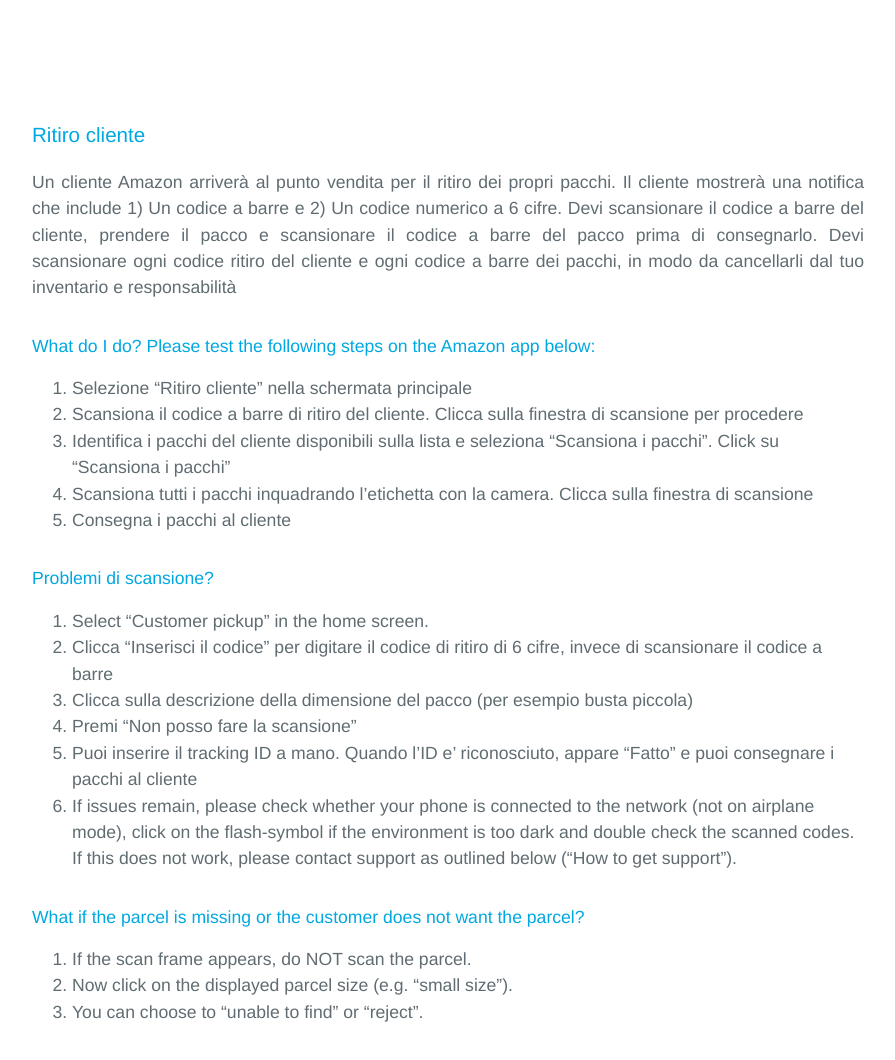
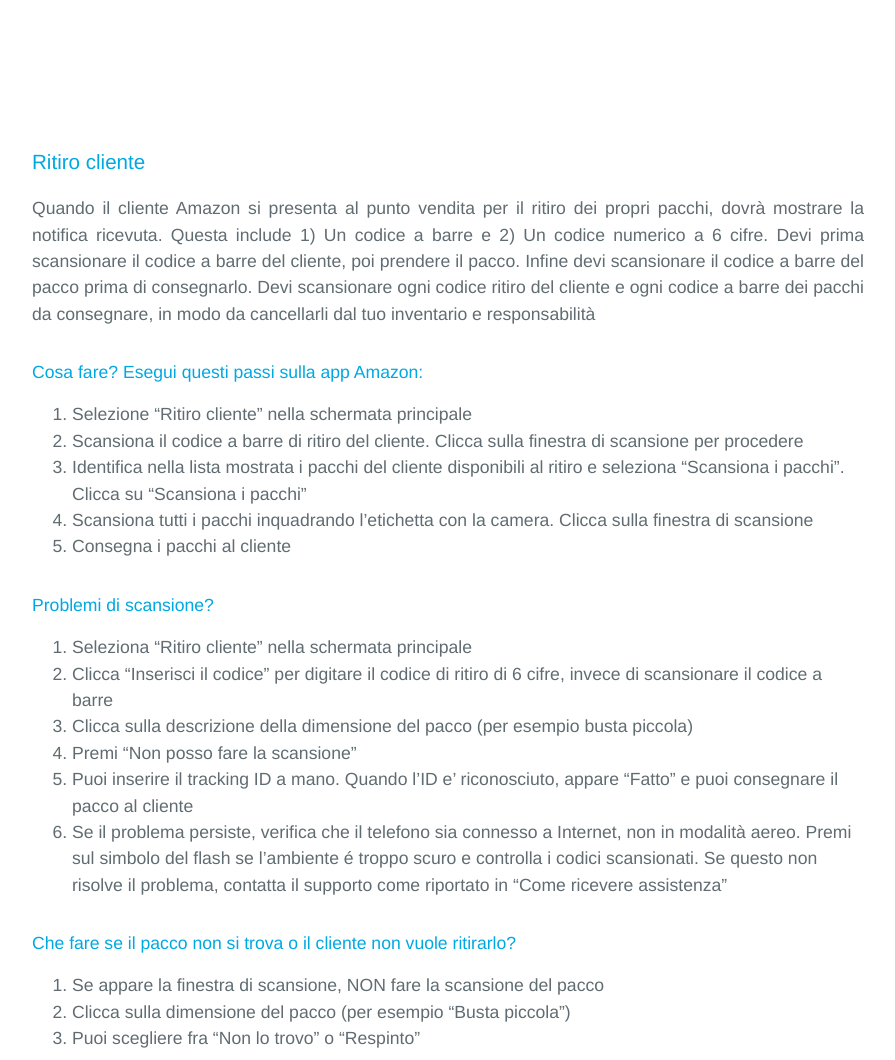
Before and after one commit to amzn/amazon-hub-support, a Jekyll site: the page built from in-store/it/index.md, in a window 1280 px wide and 1400 px high, scrolled down 2646 px, cut to the strip 88-1148 px from the top of the window. Shown: the whole strip, without its empty margins (192-1087 px from the left). Built offline with Jekyll 4.4.1, drawn with Linux system fonts in a browser that asks for light colours; some web fonts are replaced; our own code applies the rules of GitHub Pages for plain Markdown files; a script that is not in the unit is left out; some of the changed text lies outside the part shown.

```diff
--- a/in-store/it/index.md
+++ b/in-store/it/index.md
@@ -3,7 +3,7 @@ layout: default
 title: Supporto punti vendita
 ---
 
-#### Cosa é Amazon Counter ?
+#### Come funziona il servizio Amazon Counter?
 Il tuo punto vendita fornisce il servizio di ritiro degli ordini Amazon. Imparerai come usare la App, ricevere supporto e fornire un servizio best-in-class ai tuoi clienti.
 
 ## Panoramica dei contenuti
@@ -11,10 +11,10 @@ Il tuo punto vendita fornisce il servizio di ritiro degli ordini Amazon. Imparer
   - [Consegna corriere](#consegna-corriere)
   - [Ritiro cliente](#ritiro-cliente)
   - [Ritiro del corriere](#ritiro-del-corriere)
-- [Come ricevere supporto](#come-ricevere-supporto)
+- [Come ricevere assistenza](#come-ricevere-assistenza)
 - [Come fornire il miglior servizio al cliente](#come-fornire-il-miglior-servizio-al-cliente)
 - [Come controllare i pacchi](#come-controllare-i-pacchi)
-- [FAQs](#faqs)
+- [Domande frequenti](#domande-frequenti)
 
 ## Punti fondamentali
 1. Scansiona ogni pacco alla ricezione
@@ -28,19 +28,19 @@ A driver will arrive at your store to deliver parcels for Amazon customers who c
 #### Cosa fare? Esegui questi passi sulla app Amazon:
 1. Seleziona “Consegna corriere” nella schermata principale
 1. Esegui la scansione dei pacchi immediatamente dopo la ricezione. Premi "Scansiona i pacchi ricevuti ora"
-1. Scansiona tutti i pacchi avvicinando inquadrando l'etichetta del pacco con la camera. I pacchi sono scansionati con successo hanno una spunta blu. Quando hai finito, clicca ancora per uscire
-1. Riponi i pacchi ricevuti in un luogo sicuro e accessibile per ritrovarli facilmente quando arriva il cliente
+1. Scansiona tutti i pacchi inquadrando l'etichetta del pacco con la camera. I pacchi scansionati con successo hanno una spunta blu. Quando hai finito, clicca ancora per uscire
+1. Riponi i pacchi ricevuti in un luogo sicuro e accessibile per ritrovarli facilmente quando arriverà il cliente
 
 #### Sei occupato?
-1. I pacchi ricevuti devono essere scansionati entro 30 minuti
-1. Se scegli di ritardare la scansione, ti verrà chiesto di confermare la scelta e ti verrà ricordato del limite massimo di 30 minuti
-1. Allo scadere dei 30 minuti, devi immediatemente completare la scansione dei pacchi ricevuti. Finché la scansione di tutti i pacchi ricevuti non é completata, non sarà possibile utilizzare nessuna altra funzionalità della App Amazon
+1. I pacchi ricevuti devono essere scansionati entro 30 minuti dalla ricezione
+1. Se scegli di ritardare la scansione, ti verrà chiesto di confermare la scelta e ti verrà ricordato il limite massimo di 30 minuti per completarla
+1. Allo scadere dei 30 minuti, devi eseguire la scansione dei pacchi ricevuti. Finché la scansione di tutti i pacchi ricevuti non é completata, non sarà possibile utilizzare nessuna altra funzionalità della App Amazon
 
 #### Problemi di scansione?
-1. Seleziona consegna corriere e clicca sui pacchi elencati sotto la finestra di scansione
+1. Seleziona Consegna Corriere e clicca sui pacchi elencati sotto la finestra di scansione
 1. Seleziona "Non riesco a scansionare" e inserisci il Tracking ID
-1. Il tracking ID di solito inizia con BA, BB, o 166. Clicca sul campo e digita il tracking ID
-1. Seleziona consegna corriere e procedi finché appare la finestra di scansione. Clicca sull'icona della tastiera. E' un modo alternativo per inserire il tracking ID a mano
+1. Il tracking ID inizia di solito con BA, BB, o 166. Clicca sul campo di inserimento e digita il tracking ID
+1. Seleziona Consegna Corriere e nella finestra di scansione clicca sull'icona della tastiera. E' un modo alternativo per inserire il tracking ID a mano
 1. Se il problema persiste, verifica che il telefono sia connesso a Internet, non in modalità aereo. Premi sul simbolo del flash se l'ambiente é troppo scuro e controlla i codici scansionati. Se questo non risolve il problema, contatta il supporto come riportato in "Come ricevere assistenza"
 
 <div style="text-align: center;">
@@ -49,27 +49,27 @@ A driver will arrive at your store to deliver parcels for Amazon customers who c
 </div>
 
 ### Ritiro cliente
-Un cliente Amazon arriverà al punto vendita per il ritiro dei propri pacchi. Il cliente mostrerà una notifica che include 1) Un codice a barre e 2) Un codice numerico a 6 cifre. Devi scansionare il codice a barre del cliente, prendere il pacco e scansionare il codice a barre del pacco prima di consegnarlo. Devi scansionare ogni codice ritiro del cliente e ogni codice a barre dei pacchi, in modo da cancellarli dal tuo inventario e responsabilità
+Quando il cliente Amazon si presenta al punto vendita per il ritiro dei propri pacchi, dovrà mostrare la notifica ricevuta. Questa include 1) Un codice a barre e 2) Un codice numerico a 6 cifre. Devi prima scansionare il codice a barre del cliente, poi prendere il pacco. Infine devi scansionare il codice a barre del pacco prima di consegnarlo. Devi scansionare ogni codice ritiro del cliente e ogni codice a barre dei pacchi da consegnare, in modo da cancellarli dal tuo inventario e responsabilità
 
-#### What do I do? Please test the following steps on the Amazon app below:
+#### Cosa fare? Esegui questi passi sulla app Amazon:
 1. Selezione “Ritiro cliente” nella schermata principale
 1. Scansiona il codice a barre di ritiro del cliente. Clicca sulla finestra di scansione per procedere
-1. Identifica i pacchi del cliente disponibili sulla lista e seleziona "Scansiona i pacchi". Click su “Scansiona i pacchi”
+1. Identifica nella lista mostrata i pacchi del cliente disponibili al ritiro e seleziona "Scansiona i pacchi". Clicca su “Scansiona i pacchi”
 1. Scansiona tutti i pacchi inquadrando l'etichetta con la camera. Clicca sulla finestra di scansione
 1. Consegna i pacchi al cliente
 
 #### Problemi di scansione?
-1. Select “Customer pickup” in the home screen.
+1. Seleziona “Ritiro cliente” nella schermata principale
 1. Clicca "Inserisci il codice" per digitare il codice di ritiro di 6 cifre, invece di scansionare il codice a barre
 1. Clicca sulla descrizione della dimensione del pacco (per esempio busta piccola)
 1. Premi "Non posso fare la scansione"
-1. Puoi inserire il tracking ID a mano. Quando l'ID e' riconosciuto, appare "Fatto" e puoi consegnare i pacchi al cliente
-1. If issues remain, please check whether your phone is connected to the network (not on airplane mode), click on the flash-symbol if the environment is too dark and double check the scanned codes. If this does not work, please contact support as outlined below (“How to get support”).
+1. Puoi inserire il tracking ID a mano. Quando l'ID e' riconosciuto, appare "Fatto" e puoi consegnare il pacco al cliente
+1. Se il problema persiste, verifica che il telefono sia connesso a Internet, non in modalità aereo. Premi sul simbolo del flash se l'ambiente é troppo scuro e controlla i codici scansionati. Se questo non risolve il problema, contatta il supporto come riportato in "Come ricevere assistenza"
 
-#### What if the parcel is missing or the customer does not want the parcel?
-1. If the scan frame appears, do NOT scan the parcel.
-1. Now click on the displayed parcel size (e.g. “small size”).
-1. You can choose to “unable to find” or “reject”.
+#### Che fare se il pacco non si trova o il cliente non vuole ritirarlo?
+1. Se appare la finestra di scansione, NON fare la scansione del pacco
+1. Clicca sulla dimensione del pacco (per esempio "Busta piccola")
+1. Puoi scegliere fra "Non lo trovo" o "Respinto"
 
 <div style="text-align: center;">
 <script src="https://static.airtable.com/js/embed/embed_snippet_v1.js"></script>
@@ -77,11 +77,11 @@ Un cliente Amazon arriverà al punto vendita per il ritiro dei propri pacchi. Il
 </div>
 
 ### Ritiro del corriere
-Se i clienti non ritirano i pacchi entro 14 giorni, i pacchi scadono e devi richiedere il ritiro del corriere facendo la scansione dei pacchi. Altrimenti la App non ti permetterà di eseguire altre azioni. Il corriere arriverà al tuo punto vendita per ritirare i pacchi. Non devi fare la scansione dei pacchi quando arriva il corriere, solo consegnare i pacchi
+Se i clienti non ritirano i pacchi entro 14 giorni, i pacchi sono considerati scaduti o abbandonati. Devi richiedere il ritiro del corriere facendone la scansione, altrimenti la App non ti permetterà di eseguire altre azioni. Il corriere arriverà al tuo punto vendita per ritirare i pacchi scaduti. Non devi fare la scansione dei pacchi quando arriva il corriere, solo consegnare i pacchi
 
 #### Cosa fare? Esegui questi passi sulla app Amazon:
-1. Se i pacchi scadono, sarà visualizzata una notifica
-1. Clicca sulla notifica e scansione i pacchi. Devi scansionare i pacchi scaduti entro 2 ore dalla notifica. Poi attendi l'arrivo del corriere, normalmente entro 1-2 giorni
+1. Quando i pacchi superano il periodo massimo di giacenza di 14 giorni, viene visualizzata una notifica
+1. Clicca sulla notifica e scansiona i pacchi. Devi scansionare i pacchi scaduti entro 2 ore dalla notifica. Poi attendi l'arrivo del corriere, normalmente entro 1-2 giorni
 1. Quando arriva un corriere, seleziona "Ritiro corriere". Consegna i pacchi riportati nella lista al corriere
 
 #### Mancano dei pacchi?
@@ -95,11 +95,11 @@ Se i clienti non ritirano i pacchi entro 14 giorni, i pacchi scadono e devi rich
 <iframe class="airtable-embed airtable-dynamic-height" src=" //invis.io/W310O7P5JTXV " frameborder="0" onmousewheel="" width="420" height="880" style="transform: scale(0.85) translate(-8%, -6%)"></iframe>
 </div>
 
-## Come ricevere supporto
-To support the in-store operation of Amazon Hub Counter, Amazon has a Store Support Line to assist you with Application, Device and Delivery issues.
+## Come ricevere assistenza
+Amazon fornisce un servizio di assistenza per aiutarti a risolvere problemi con la App, il dispositivo di scansione o la consegna
 1. Premendo "?", verrà fornito l'aiuto Amazon
 1. Verranno fornite indicazioni sul servizio
-1. Vai alle Q&A per saperne di più
+1. Vai alle domande ricorrenti per saperne di più
 1. Se non hai trovato ancora adeguata assistenza, puoi chiedere di essere chiamato. Seleziona "Contatta il supporto"
 1. Inserisci il tuo numero di telefono e premi "Chiamami adesso"
 
@@ -113,17 +113,17 @@ Please learn more about the Performance Improvement Plan here (Link will be prov
 ## Come controllare i pacchi attesi
 #### Cosa é l'inventario dei pacchi?
 Inventory refers to the parcels that are in delivery to your store or have been delivered to your store already, but have yet to be picked up by Amazon customers or a delivery driver for parcels that were never picked up within the specified period of time. Parcels in inventory should be stored in a safe and secure area out of sight and reach of customers. Closets, cabinets, and drawers with close proximity to where customers pay are optimal places to house the parcel inventory.
-1. Click on the icon on the top left on the menu.
-1. If you click on ‘Inventory’, you can see the current amount of packages in your store
-1. Click on ‘Sync’ to update the status of the current packages.
-1. If you want to see the tracking ID, you can click on the name of the customer. The tracking ID as well as the package ID is displayed.
+1. Clicca sull'icona nel menu in alto a sinistra
+1. Selezionando "Inventario", puoi vedere il numero dei pacchi presenti al momento nel tuo punto vendita
+1. Premi "Sync" per aggiornare lo stato dei pacchi
+1. Se vuoi vedere il tracking ID, seleziona il nokme del cliente. Verranno mostrati il tracking ID e l'ID del pacco
 
-## FAQs – Frequently asked questions
-<span class="pa"> I forgot my username and password, what do I do? </span>Please contact Amazon support, by clicking on the ‘?’ (upper right), scroll down at the end of the help page and request support.
+## Domande ricorrenti
+<span class="pa"> Ho dimenticato il nome utente e la ssword della app, cosa devo fare?forgot my username and password, what do I do? </span>Contatta il servizio assistenza Amazon, premendo "?" (in alto a destra), e richiedendo supporto in fondo alla pagina di aiuto scroll down at the end of the help page and request support.
 
-<span class="pa"> What if the carrier is attempting to deliver a parcel that appears damaged? </span>If possible, do not scan in the damaged parcel and reject it by giving it back to the driver. The driver will return the parcel to the depot and the customer will receive a refund.
+<span class="pa"> Che fare se il corriere cerca di consegnare un pacco che appare danneggiato? </span>Se possibile, non scansione il pacco danneggiato e rifiutalo, restituendolo al corriere. Il corriere riporterà il pacco al magazziono e il cliente verrà rimborsatodo not scan in the damaged parcel and reject it by giving it back to the driver. The driver will return the parcel to the depot and the customer will receive a refund.
 
-<span class="pa"> Do I need to check customer ID? </span>No, customers only need to present their pickup code to collect their parcels.
+<span class="pa"> Devo controllare il customer ID? </span>No, e' sufficiente che i clienti forniscano il loro codice di ritiro per ricevere i loro pacchi
 
 <span class="pa"> What should I do if a customer does not have a pickup notification? </span>If the customer cannot find their pickup notification offer the following tips: Check email: The pickup code will be in an email from “Delivery notifications”. Get support: Have the customer reach out to customer service by selecting Contact Us on the Amazon website or Amazon mobile app. An Amazon customer service representative can resend the pickup code when the customer can verify their account.
 
--- a/translations/es_translation_in-store.json
+++ b/translations/es_translation_in-store.json
@@ -71,7 +71,7 @@
     "olist-keylearnings-1":  "Escanee cada paquete a su llegada.",
     "olist-element-2-2":  "Recogida de cliente",
     "title-2-howserviceworks-2":  "Cómo funciona el servicio",
-    "proto-link":  "//invis.io/W310O7P5JTXV",
+    "proto-link":  "//invis.io/NX10OLEBWH2Y",
     "title-4-customerpickupmissing-7":  "¿Qué pasa si falta el paquete o el cliente no quiere el paquete?",
     "text-fqa-12":  "Comuníquese con el soporte de Amazon, haga clic en \"?\" (Parte superior derecha), desplácese hacia abajo al final de la página de ayuda y solicite soporte.",
     "olist-driverdeliveryscanissue-2":  "Ahora haga clic en \"No se puede escanear\" e ingrese el ID de seguimiento.",
--- a/translations/mx_translation_in-store.json
+++ b/translations/mx_translation_in-store.json
@@ -71,7 +71,7 @@
     "olist-keylearnings-1":  "Escanee cada paquete a su llegada.",
     "olist-element-2-2":  "Recogida de cliente",
     "title-2-howserviceworks-2":  "Cómo funciona el servicio",
-    "proto-link":  "//invis.io/W310O7P5JTXV",
+    "proto-link":  "//invis.io/NX10OLEBWH2Y",
     "title-4-customerpickupmissing-7":  "¿Qué pasa si falta el paquete o el cliente no quiere el paquete?",
     "text-fqa-12":  "Comuníquese con el soporte de Amazon, haga clic en \"?\" (Parte superior derecha), desplácese hacia abajo al final de la página de ayuda y solicite soporte.",
     "olist-driverdeliveryscanissue-2":  "Ahora haga clic en \"No se puede escanear\" e ingrese el ID de seguimiento.",
```
Also changed, not shown: in-store/de/index.md (+17 -17 lines), in-store/es/index.md (+3 -3 lines), in-store/fr/index.md (added, +138 -0 lines), in-store/mx/index.md (+3 -3 lines), translations/de_translation_in-store.json (+15 -15 lines), translations/fr_translation_in-store.json (added, +105 -0 lines), translations/it_translation_in-store.json (+38 -38 lines), 1 other file.
